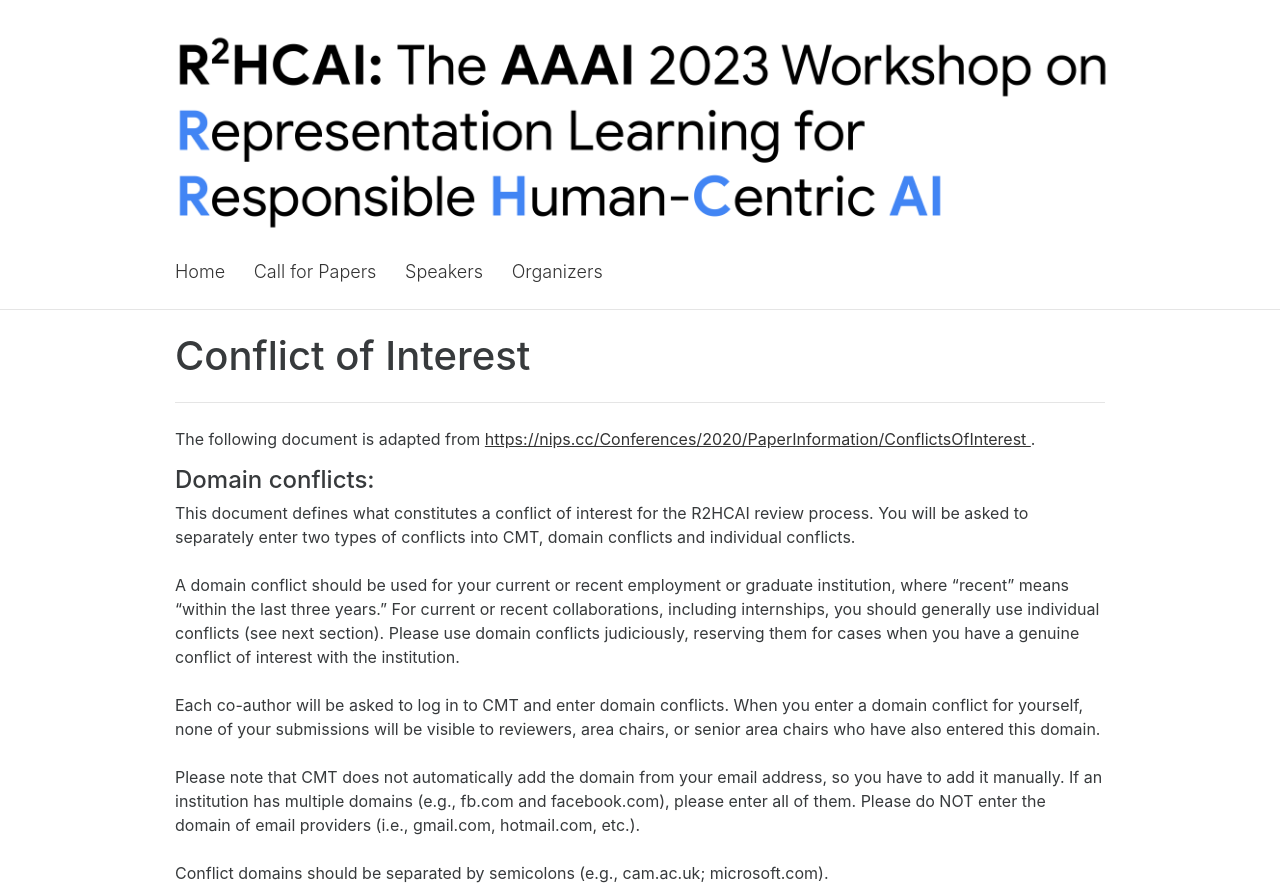
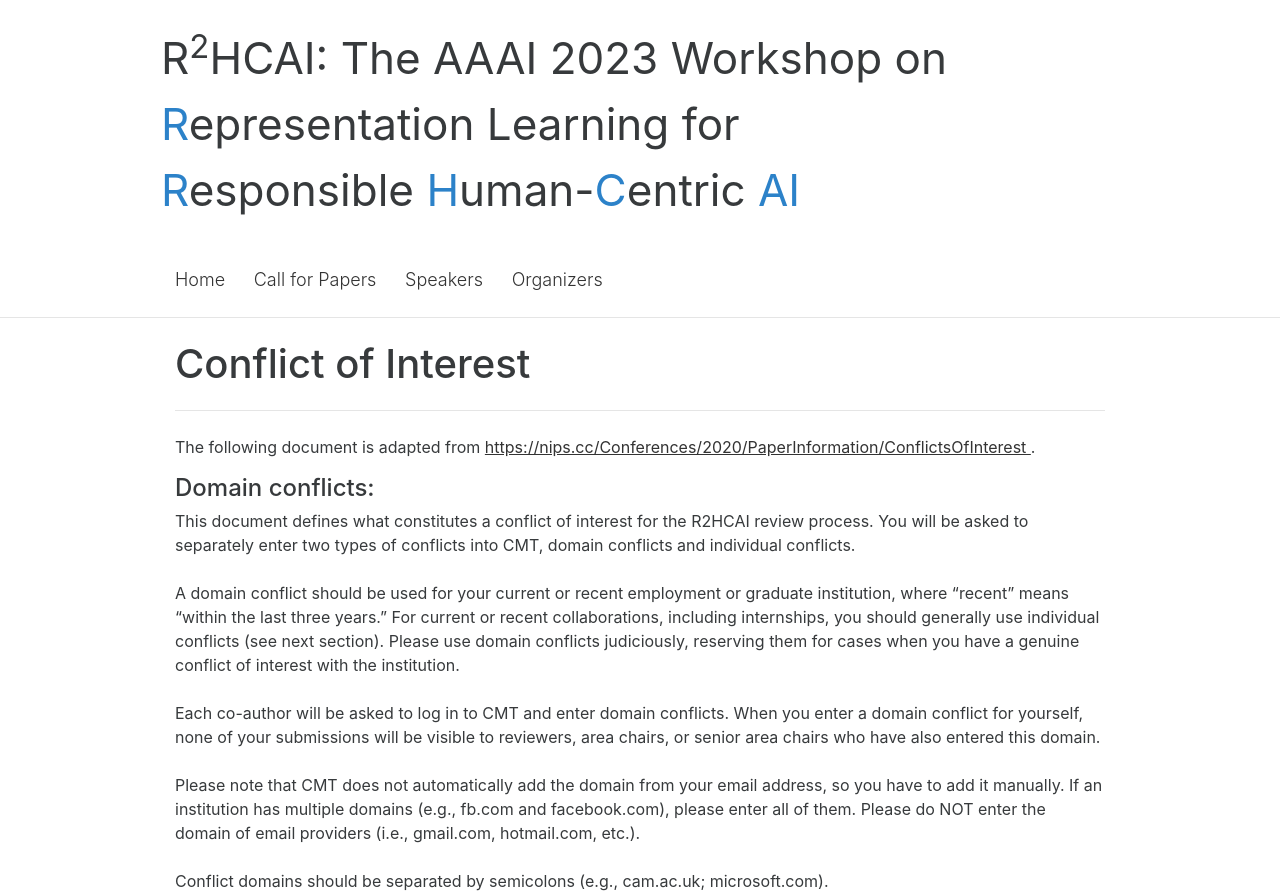
Before and after one commit to R2HCAI/r2hcai.github.io, a plain HTML site: page AAAI-23/pages/conflict-of-interest.html in a window 1280 px wide. Shown: the top 896 px of the page. Drawn offline with Linux system fonts and the light colour scheme.

Commit message:
modified banner

```diff
--- a/AAAI-23/pages/conflict-of-interest.html
+++ b/AAAI-23/pages/conflict-of-interest.html
@@ -27,9 +27,20 @@
 <!--       <div style="background: url(../images/banners/banner.png)" class="page-holder bg-cover" onclick='window.location.href="../index.html"' alt="City of Vancouver"> </div> -->
       <div class="row">
         <div class="col-xm-10">
-          <a href="../index.html">
-            <img class="img-fluid" src=../images/banners/banner1.png alt="Representation learning for Responsible Human-Centric AI">
-          </a>
+          <!-- <a href="../index.html"> -->
+            <!-- <img class="img-fluid" src=../images/banners/banner1.png alt="Representation learning for Responsible Human-Centric AI"> -->
+
+           <table style="width: 100%;">
+            <tbody>
+                <tr>
+                    <td style="width: 100.0000%;">
+                        <p style="text-align: justify;"><span style="font-size: 44px;">R<sup>2</sup>HCAI: The AAAI 2023 Workshop on<br></span><span style="color: rgb(44, 130, 201); font-size: 44px;">R</span><span style="font-size: 44px;">epresentation Learning for&nbsp;<br></span><span style="color: rgb(44, 130, 201); font-size: 44px;">R</span><span style="font-size: 44px;">esponsible&nbsp;</span><span style="color: rgb(44, 130, 201); font-size: 44px;">H</span><span style="font-size: 44px;">uman-</span><span style="color: rgb(44, 130, 201); font-size: 44px;">C</span><span style="font-size: 44px;">entric&nbsp;</span><span style="color: rgb(44, 130, 201); font-size: 44px;">AI</span></p><br>
+                    </td>
+                </tr>
+            </tbody>
+          </table>
+
+          <!-- </a> -->
         </div>
         <div class="col-xs-10">
           <!-- <h1 class="title" style="width:950px;text-align:center;"><a href="../index.html">AAAI 2022 Workshop<br />Human Centric Self-Supervised Learning</a></h1>  -->
```
Also changed, not shown: AAAI-23/index.html (+1 -1 lines), AAAI-23/pages/call-for-papers.html (+1 -1 lines), AAAI-23/pages/organizers.html (+1 -1 lines), AAAI-23/pages/speakers.html (+1 -1 lines).
